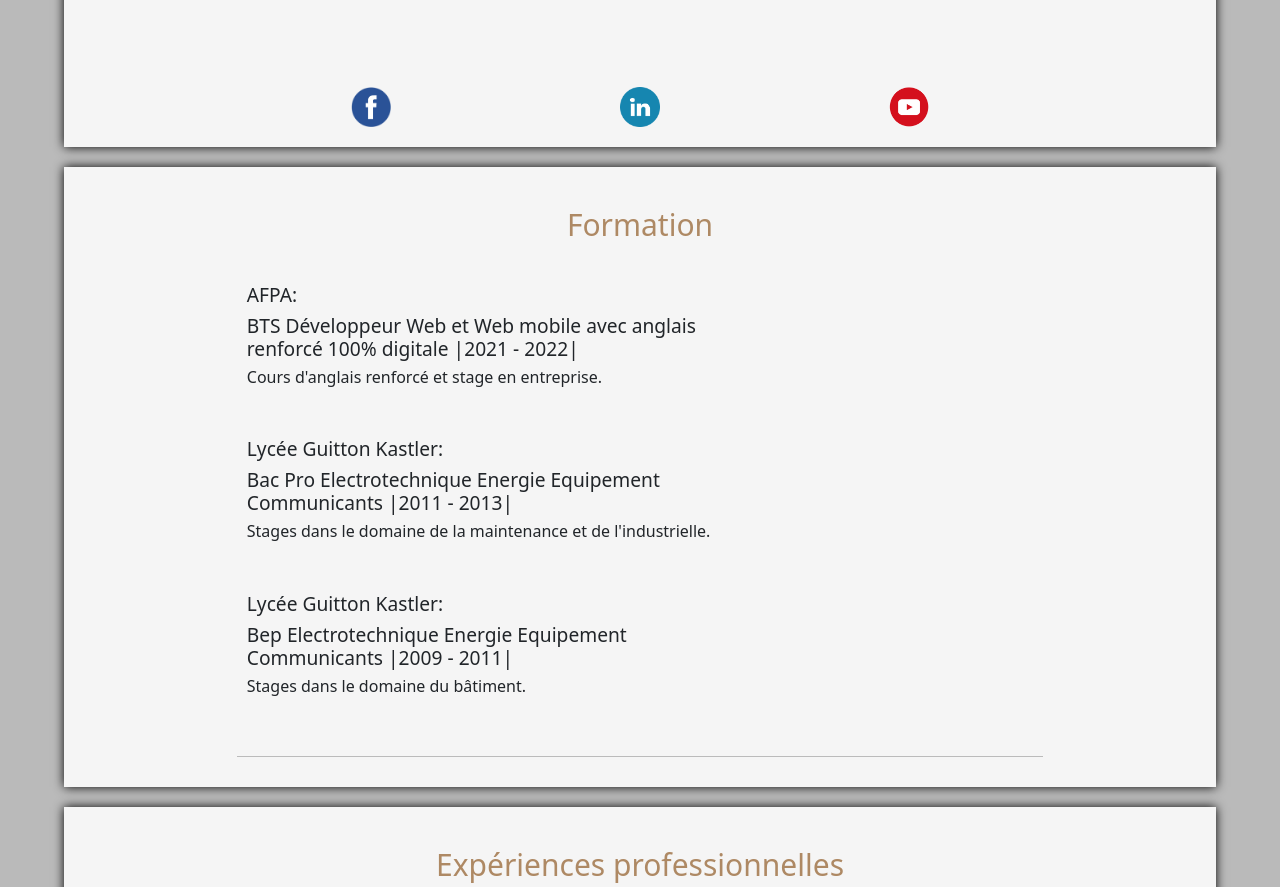
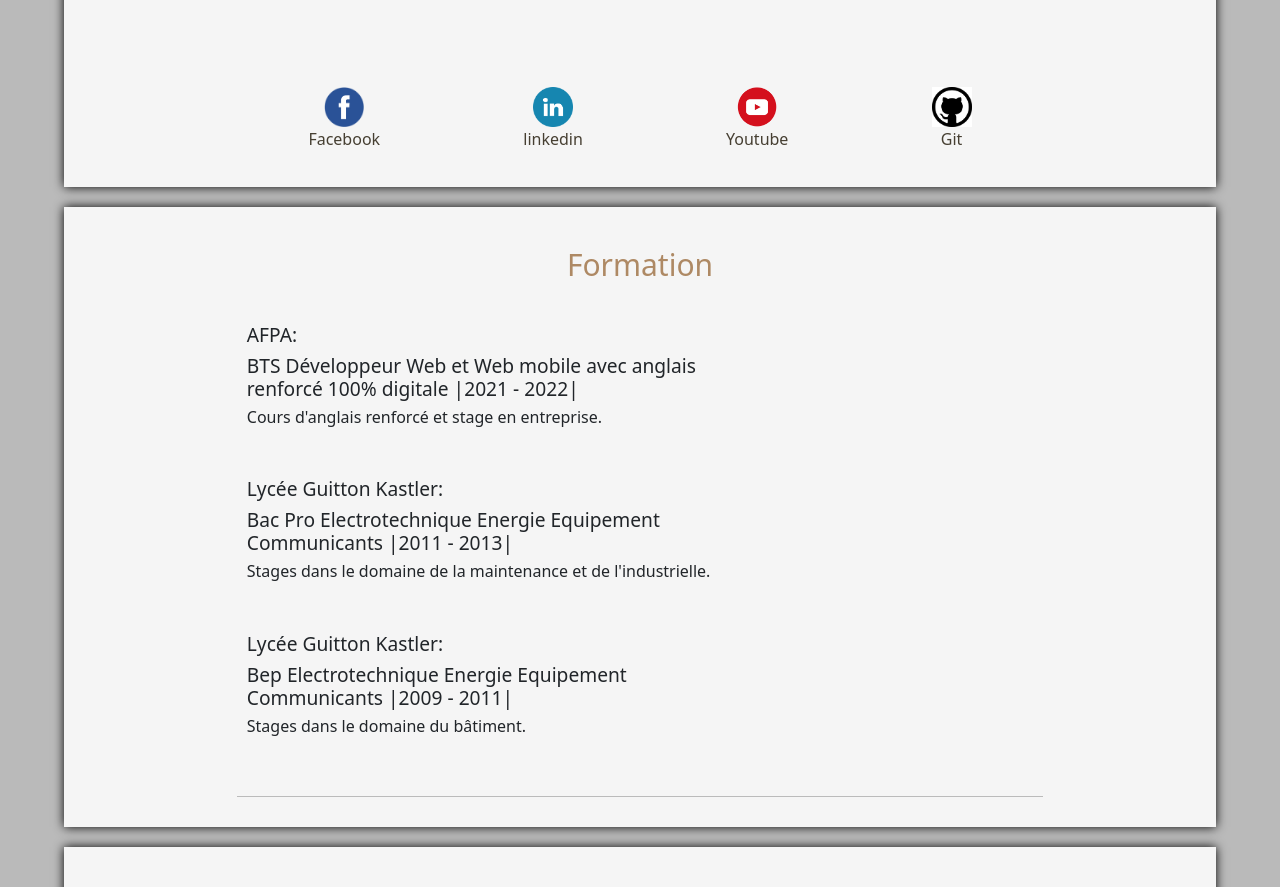
Before and after one commit to Shikadu51/CV-responsive, a plain HTML site: page index.html in a window 1280 px wide. Shown: the part 959-1846 px from the top of the page. Drawn offline with Linux system fonts and the light colour scheme.

Commit message:
Update index.html

```diff
--- a/index.html
+++ b/index.html
@@ -45,9 +45,10 @@
       <p>Reconnaissance : RQTH</p>
   </div>
     <div class="social">
-        <a href="https://www.facebook.com/sebastien.reveleau/"><img src="assets/fb.png" alt="Logo Fb"></a>
-        <a href="https://www.linkedin.com/in/sebastien-reveleau-7a774422a/"><img src="assets/lk.png" alt="Logo Lk"></a>
-        <a href="https://www.youtube.com/channel/UCJOEB-ec8BXF2NybrgorYiA"><img src="assets/yt.png" alt="Logo Yt"></a>
+       <a href="https://www.facebook.com/sebastien.reveleau/"><img src="assets/fb.png" alt="Logo Fb"><p>Facebook</p></a>
+        <a href="https://www.linkedin.com/in/sebastien-reveleau-7a774422a/"><img src="assets/lk.png" alt="Logo Lk"><p>linkedin</p></a>
+        <a href="https://www.youtube.com/channel/UCJOEB-ec8BXF2NybrgorYiA"><img src="assets/yt.png" alt="Logo Yt"><p>Youtube</p></a>
+        <a href="https://github.com/Shikadu51"><img src="assets/logo git.png" alt="Logo Git"><p>Git</p></a>
             </div>
         </div>
     </section>
```
